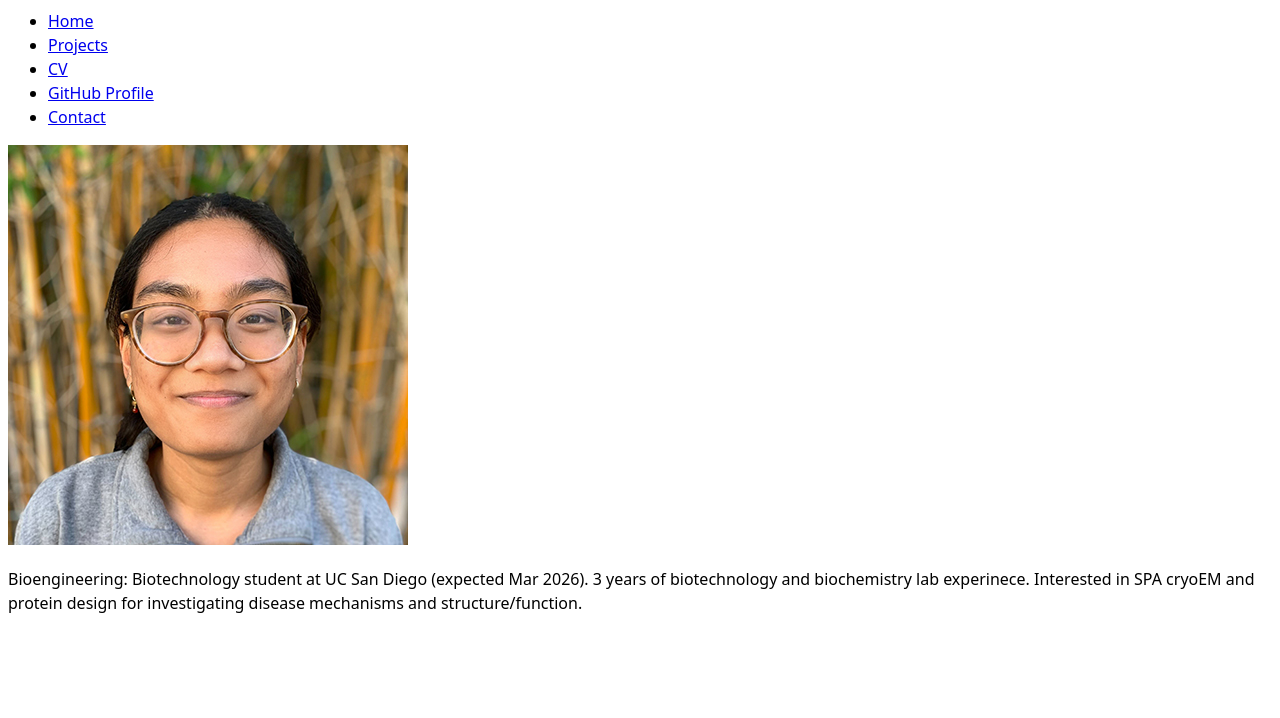
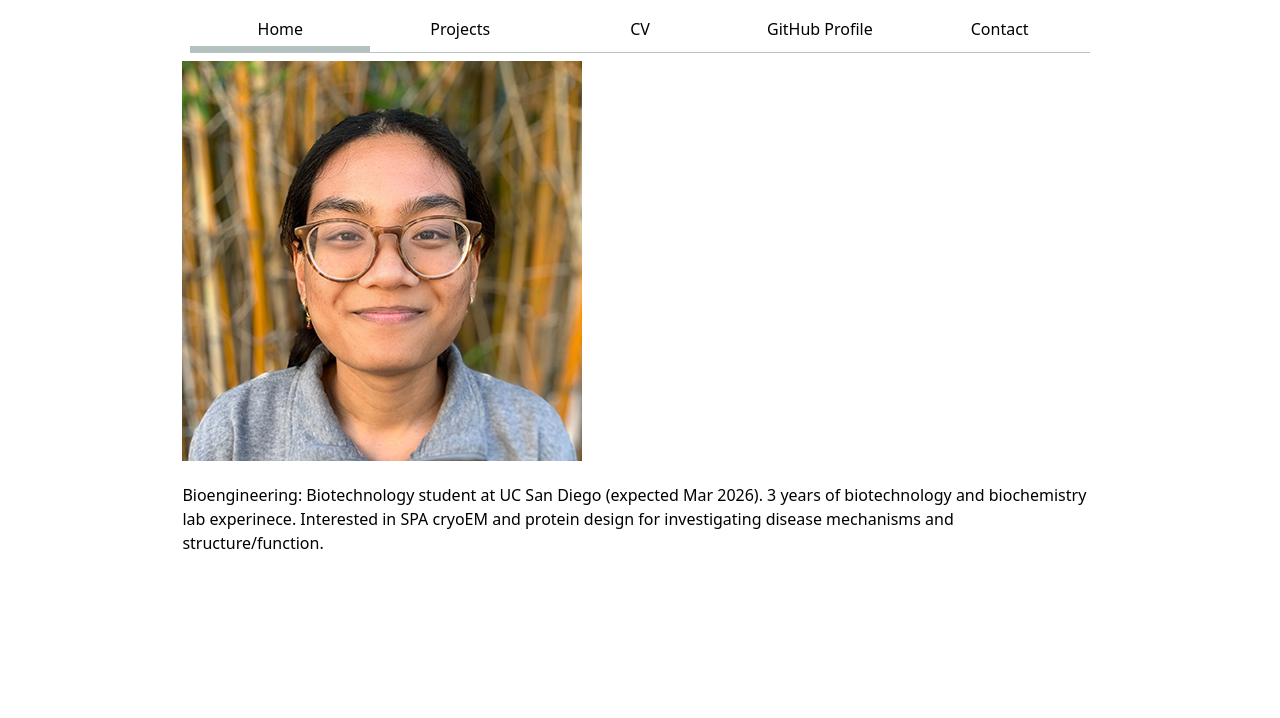
Before and after one commit to cecilia-mariea/portfolio, a plain HTML site: page index.html in a window 1280 px wide. Shown: the part 82-800 px from the top of the page. Drawn offline with Linux system fonts and the light colour scheme.

Commit message:
nav bar styling

```diff
--- a/index.html
+++ b/index.html
@@ -10,9 +10,9 @@
     <h1>Cecilia Marie Aban</h1>
     <nav>
         <ul>
-            <li><a href="index.html">Home</a></li>
+            <li><a href="index.html" class="current">Home</a></li>
             <li><a href="projects/index.html">Projects</a></li>
-            <li><a href="cv/index.html">CV<a/></li>
+            <li><a href="cv/index.html">CV</li></a></li>
             <li><a href="https://github.com/cecilia-mariea" target="_blank">GitHub Profile</a></li>
             <li><a href="contact/index.html">Contact</a></li>
         </ul>
--- a/styles.css
+++ b/styles.css
@@ -1,6 +1,46 @@
+html {
+  --color-accent: oklch(71.988% 0.14851 43.028);
+  accent-color: var(--color-accent)
+}
 body {
   /* Set line height to 1.5 times the font size
 	   and use the OS’s UI font as the website font
 	 */
   font: 100%/1.5 system-ui;
+  max-width: 100ch;
+  margin-inline: auto;
+
+  nav {
+    display: flex;
+    margin: 0.5em;
+    border-bottom: 1px solid oklch(80% 3% 200);
+
+    ul {
+      display: contents;
+
+      li {
+        display: contents;
+      }
+    }
+
+    a {
+      flex: 1;
+      text-decoration: none;
+      color: inherit;
+      text-align: center;
+      padding: 0.5em;
+
+      &.current {
+        border-bottom: 0.4em solid oklch(80% 3% 200);
+        padding-bottom: 0.3em;
+      }
+
+      &:hover {
+        border-bottom: 0.4em solid oklch(80% 3% 200);
+        padding-bottom: 0.3em;
+        border-bottom-color: var(--color-accent);
+        background-color: oklch(from var(--color-accent) 95% 5% h)
+      }
+    }
+  }
 }
```
Also changed, not shown: contact/index.html (+1 -1 lines), cv/index.html (+1 -1 lines), projects/index.html (+2 -2 lines).
